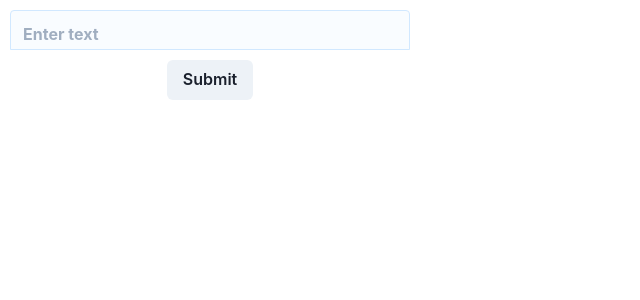
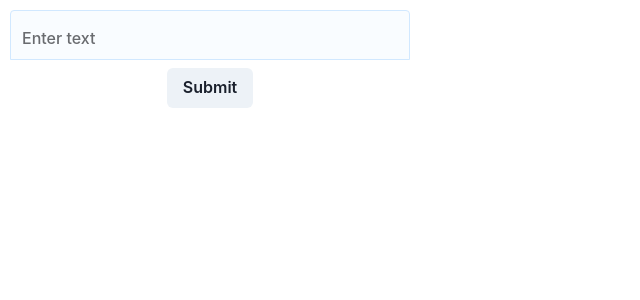
Before and after one commit to hritvikkaushik/validator-input-field, a React (Create React App) app: page / in a window 1280 px wide. Shown: the top 300 px of the page, without its empty margins (0-640 px from the left). Built offline with nearby package versions, Linux system fonts and the light colour scheme.

Commit message:
pasteHandler

```diff
--- a/src/App.tsx
+++ b/src/App.tsx
@@ -2,17 +2,9 @@ import { Button, ChakraProvider } from "@chakra-ui/react";
 import { Form, Formik } from "formik";
 import React from "react";
 import "./App.css";
-import ValidatorInputField from "./components/ValidatorInputField";
-// import * as Yup from "yup";
+import ValidatorInputField from "./components/V2";
 
 function App() {
-  // const schema = Yup.object().shape({
-  //   formfield: Yup.string()
-  //     .min(2, "Too short")
-  //     .max(10, "Too long")
-  //     .required("Required"),
-  // });
-
   return (
     <ChakraProvider>
       <div className="App" style={{ width: "400px" }}>
@@ -25,26 +17,28 @@ function App() {
               setSubmitting(false);
             }, 400);
           }}
-          // validationSchema={schema}
         >
           <Form>
             <ValidatorInputField
               name="formfield"
               label="Enter text"
-              validationConfig={{
-                // regex: /freecharge/,
-                required: true,
-                allowAlpha: true,
-                allowNum: false,
-                illegalCharacters: "!@#$%^&*()",
-                maxLength: 10,
-                minLength: 6,
-                allowBeyondMaxLength: false,
-                allowIllegalInputs: false,
-                asyncValidation: {
-                  url: "https://771bc051-2dd5-4eea-8a4c-4600410edd25.mock.pstmn.io/get",
-                },
-              }}
+              preventIllegalInputs={true}
+              illegalCharacters="1"
+              matchRegex={/a/}
+              // validationConfig={{
+              //   // regex: /freecharge/,
+              //   required: true,
+              //   allowAlpha: true,
+              //   allowNum: false,
+              //   illegalCharacters: "!@#$%^&*()",
+              //   maxLength: 10,
+              //   minLength: 6,
+              //   allowBeyondMaxLength: false,
+              //   allowIllegalInputs: false,
+              //   asyncValidation: {
+              //     url: "https://771bc051-2dd5-4eea-8a4c-4600410edd25.mock.pstmn.io/get",
+              //   },
+              // }}
             />
             <Button type="submit">Submit</Button>
           </Form>
--- a/src/components/V2.tsx
+++ b/src/components/V2.tsx
@@ -18,6 +18,9 @@ export type FormFieldTextInputProps<FormShape> = FormControlProps &
     //-------------------------------------------------------------------//
     inbuiltType?: "Aadhaar" | "PAN";
     asyncVal?: (text: string) => Promise<string>;
+    preventIllegalInputs?: boolean;
+    illegalCharacters?: string;
+    matchRegex?: RegExp;
   };
 
 export function FormFieldTextInput<FormShape>(
@@ -41,11 +44,35 @@ export function FormFieldTextInput<FormShape>(
     }
   };
 
+  const pasteHandler = (e: React.ClipboardEvent<HTMLInputElement>) => {
+    console.log(e.clipboardData.getData("text"));
+    if (!props.preventIllegalInputs) return e;
+    const text = e.clipboardData.getData("text");
+    if (props.matchRegex && !text.match(props.matchRegex)) {
+      console.log(1);
+      e.preventDefault();
+      return e;
+    }
+    function CheckRestricted(src: string, restricted: string) {
+      return src.split("").some((ch) => restricted.indexOf(ch) !== -1);
+    }
+    if (
+      props.illegalCharacters &&
+      CheckRestricted(text, props.illegalCharacters)
+    ) {
+      console.log(2);
+      e.preventDefault();
+      return e;
+    }
+    return e;
+  };
+
   return (
     <Field name={name} validate={validate}>
       {({ field, form }: FieldProps<string, FormShape>) => {
         return (
           <FormTextInput
+            onPaste={pasteHandler}
             {...field}
             {...props}
             touched={(getIn(form.touched, name) as boolean) || isExternalError}
@@ -59,3 +86,5 @@ export function FormFieldTextInput<FormShape>(
     </Field>
   );
 }
+
+export default FormFieldTextInput;
--- a/src/components/inbuiltValidations.ts
+++ b/src/components/inbuiltValidations.ts
@@ -1,14 +1,14 @@
 export const AadhaarValidator = (text: string) => {
-  const pattern = new RegExp(/^[1-9]{1}[0-9]{3}\s[0-9]{4}\s[0-9]{4}$/);
-  if (!pattern.test(text)) return "Please enter a valid Aadhar Number.";
+  const pattern = new RegExp(/^[2-9]{1}[0-9]{3}([0-9]{8})$/);
+  if (!pattern.test(text)) return "Please enter a valid Aadhaar Number.";
   return "";
 };
 
 export const PANValidator = (value: string) => {
-  if (value.length > 10) {
+  if (value.length !== 10) {
     return "PAN should be 10 character long";
   }
-  let panRegx = /^[A-Za-z]{5}[0-9]{4}[A-Za-z]{1}$/;
+  let panRegx = /([A-Za-z]){5}([0-9]){4}([A-Za-z]){1}$/;
   if (!panRegx.test(value)) {
     return "Please enter a valid PAN.";
   }
@@ -17,7 +17,7 @@ export const PANValidator = (value: string) => {
 
 export const EmailValidator = (value: string) => {
   let emailRegx = /^[A-Z0-9._%+-]+@[A-Z0-9.-]{3,}\.[A-Za-z]{2,4}$/i;
-  if(!emailRegx.test(value)){
+  if (!emailRegx.test(value)) {
     return "Please enter a valid email address.";
   }
   return "";
@@ -25,7 +25,7 @@ export const EmailValidator = (value: string) => {
 
 export const MobileValidator = (value: string) => {
   let emailRegx = /^[1-9]{1}\d{9}$/;
-  if(!emailRegx.test(value)){
+  if (!emailRegx.test(value)) {
     return "Please enter a valid mobile number.";
   }
   return "";
```
